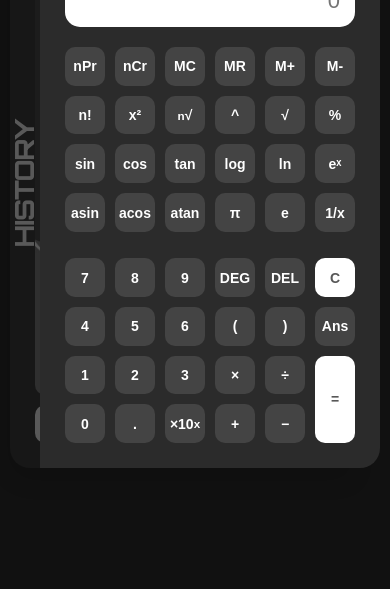
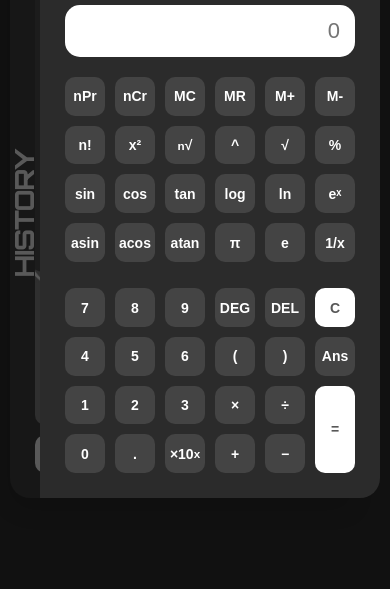
Before and after one commit to Papia-tech/Scientific-Calculator, a plain HTML site: page index.html in a window 390 px wide. Shown: the part 255-844 px from the top of the page. Drawn offline with Linux system fonts and the light colour scheme.

Commit message:
Update style.css

```diff
--- a/style.css
+++ b/style.css
@@ -301,7 +301,7 @@
 
         .calculator {
             position: absolute;
-            top: 40px;
+            top: 70px;
             right: 10px;
             width: calc(100% - 100px);
             height: 70vh;
@@ -313,7 +313,7 @@
         .history {
             opacity: 0.3;
             position: absolute;
-            top: 40px;
+            top: 70px;
             left: 10px;
             width: calc(100% - 100px);
             height: 70vh;
```
